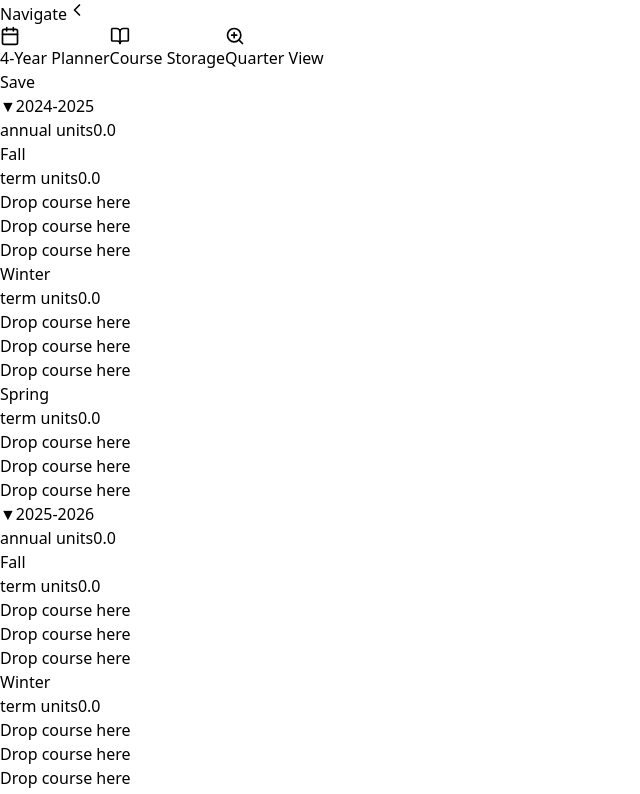
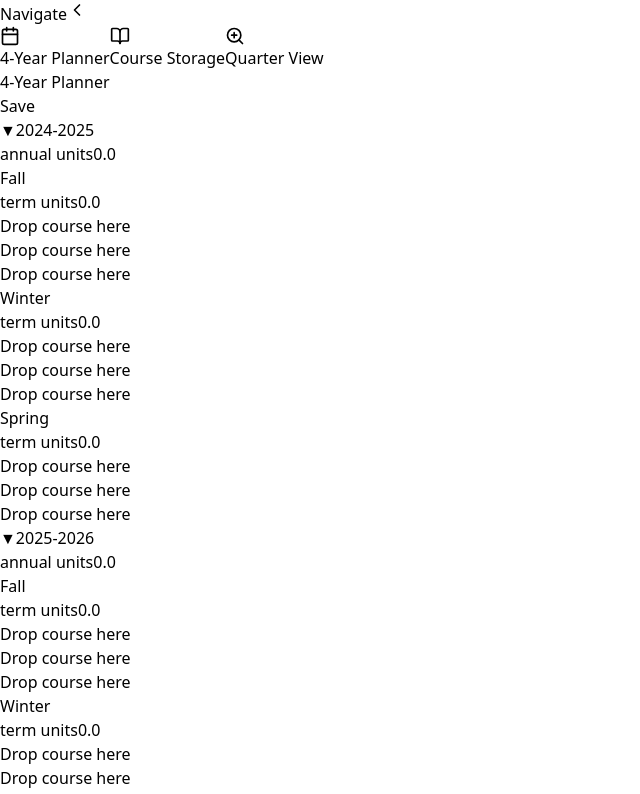
Before and after one commit to VAC-Startup/AIVac, a React (Vite) app in the folder mern/client/: page / in a window 1280 px wide. Shown: the top 794 px of the page, without its empty margins (0-640 px from the left). Built offline with nearby package versions, Linux system fonts and the light colour scheme.

Commit message:
working header

```diff
--- a/mern/client/src/components/Header.jsx
+++ b/mern/client/src/components/Header.jsx
@@ -1,16 +1,11 @@
 import React from "react";
 
-{
-/*
-
-this is a placeholder component, I wil flush this out later
-
-*/
-}
-const Header = () => {
+const Header = ({
+  currentPage
+}) => {
   return (
     <header className="bg-blue-500 text-white p-3 text-xl font-bold">
-      Blueprint
+      {currentPage}
     </header>
   );
 };
--- a/mern/client/src/components/MainLayout.jsx
+++ b/mern/client/src/components/MainLayout.jsx
@@ -1,39 +1,20 @@
-// import React from "react";
-// import Header from "./Header";
-// import CoursePlannerContainer from "./planner/CoursePlannerContainer";
-// import RightSidebar from "./right-sidebar/RightSidebar";
-
-// const MainLayout = () => {
-
-//   return (
-//     <div className="flex flex-col h-screen bg-gray-100">
-//       {/* Top Header */}
-
-//       {/* Main content area */}
-//       <div className="flex h-full w-full overflow-hidden">
-//         {/* Left: Planner (flexible space) */}
-//         <div className="flex-grow overflow-y-auto overflow-x-hidden">
-//           <CoursePlannerContainer />
-//         </div>
-
-//         {/* Right: Sidebar (fixed width controlled inside RightSidebar) */}
-//         <RightSidebar />
-//       </div>
-//     </div>
-//   );
-// };
-
-// export default MainLayout;
-
 import React, { useState } from "react";
 import RightSidebar from "./right-sidebar/RightSidebar";
 import LeftSidebar from "./LeftSidebar";
 import CoursePlannerContainer from "./planner/CoursePlannerContainer"; // use existing planner
 import CourseStorage from "./CourseStorage";
 import QuarterlyView from "./QuarterlyView";
+import Header from "./Header";
 
 const MainLayout = () => {
+
   const [currentPage, setCurrentPage] = useState("planner");
+
+  const pageTitles = {
+    planner: "4-Year Planner",
+    storage: "Course Storage",
+    quarter: "Quarter View",
+  };
 
   const renderPage = () => {
     switch (currentPage) {
@@ -52,6 +33,12 @@ const MainLayout = () => {
     <div className="flex h-screen">
       <LeftSidebar setCurrentPage={setCurrentPage} currentPage={currentPage} />
 
+      {/* Main Panel: header + content + right sidebar */}
+
+      <div className="flex flex-col flex-grow overflow-hidden">
+        <Header currentPage={pageTitles[currentPage] || "Blueprint"} />
+
+        <div className="flex flex-1 overflow-hidden">
           {/* Main content area */}
           <div className="flex-grow p-6 overflow-y-auto">
             {renderPage()}
@@ -59,6 +46,9 @@ const MainLayout = () => {
 
           {/* Right sidebar with course search & assistant */}
           <RightSidebar />
+
+        </div>
+      </div>
     </div>
   );
 };
```
Lines whose indentation alone changed are shown as unchanged.
